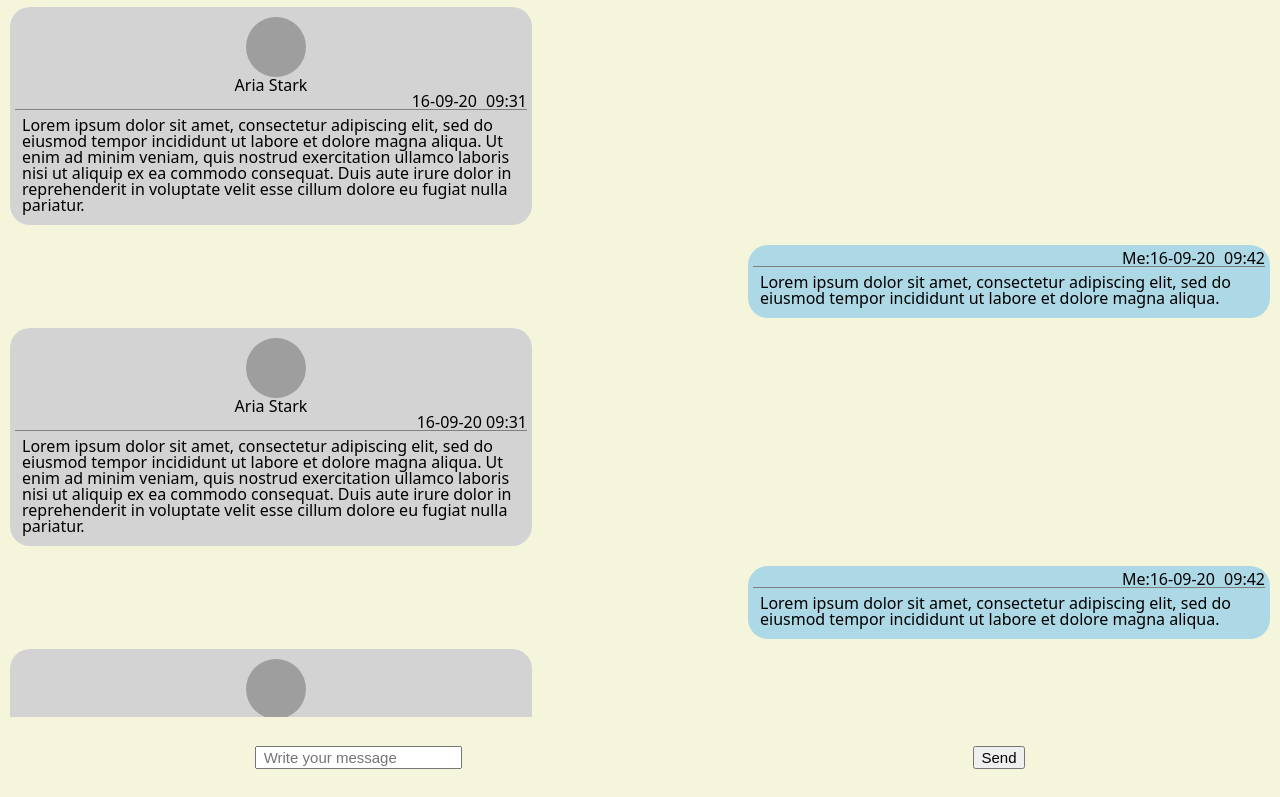
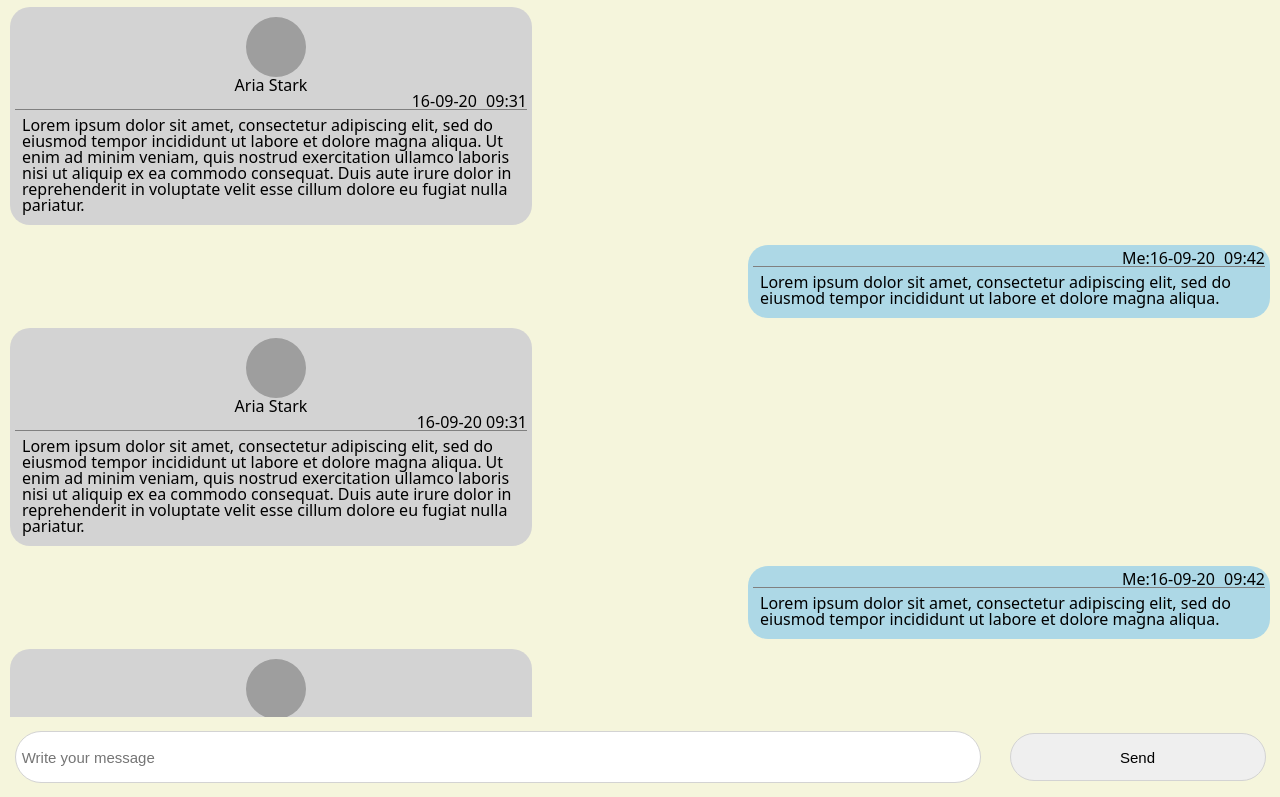
Before and after one commit to LUCIENMathieu03/My-chatbot, a plain HTML site: page index.html in a window 1280 px wide. Shown: the part 723-1520 px from the top of the page. Drawn offline with Linux system fonts and the light colour scheme; grey boxes are pictures that could not be loaded.

Commit message:
style(text area and submit button): style for the text area and the submit button

```diff
--- a/css/index.css
+++ b/css/index.css
@@ -156,3 +156,20 @@ body{
   flex-wrap: wrap;
   margin: 7px;
 }
+
+.textInputArea{
+  width: 75%;
+  height:  60%;
+  border:1px solid lightgrey;
+  border-radius: 100px 100px;
+  outline: none;
+}
+
+.submitButton{
+  width: 20%;
+  height:  60%;
+  border-radius: 100px 100px;
+  float: left;
+  border:1px solid lightgrey;
+  outline: none;
+}
```
